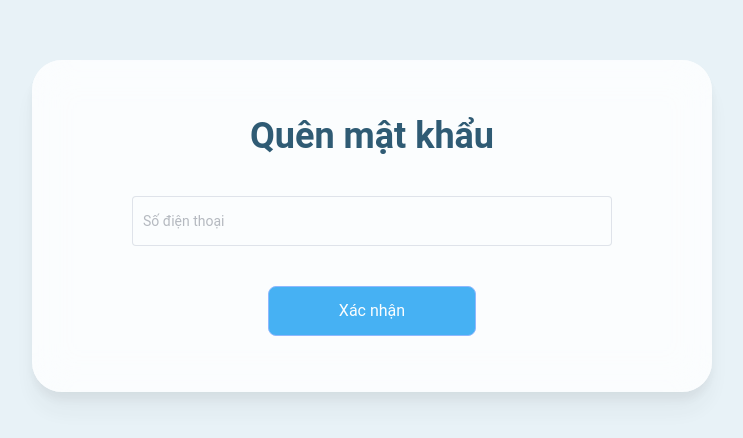
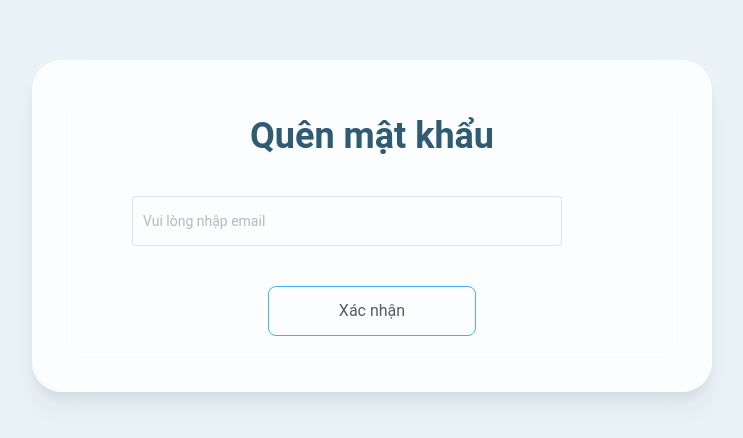
Before and after one commit to canhnd19/bekoo, a Vue app: page /forgot-pasword in a window 1280 px wide. Shown: the part 174-612 px from the top of the page, without its empty margins (268-1011 px from the left). Built offline with nearby package versions, Linux system fonts and the light colour scheme.

Commit message:
feat: map api forgot password

```diff
--- a/auto-imports.d.ts
+++ b/auto-imports.d.ts
@@ -120,6 +120,7 @@ declare module 'vue' {
   interface GlobalComponents {}
   interface ComponentCustomProperties {
     readonly EffectScope: UnwrapRef<(typeof import('vue'))['EffectScope']>
+    readonly ElMessage: UnwrapRef<(typeof import('element-plus/es'))['ElMessage']>
     readonly acceptHMRUpdate: UnwrapRef<(typeof import('pinia'))['acceptHMRUpdate']>
     readonly computed: UnwrapRef<(typeof import('vue'))['computed']>
     readonly createApp: UnwrapRef<(typeof import('vue'))['createApp']>
--- a/src/modules/auth/view/ForgotPasswordView.vue
+++ b/src/modules/auth/view/ForgotPasswordView.vue
@@ -3,20 +3,66 @@
     <div class="content">
       <div class="space-y-10">
         <p class="text-label">Quên mật khẩu</p>
-        <ElInput
-          class="input"
-          autocomplete="off"
-          style="width: 100%; height: 50px"
-          type="text"
-          placeholder="Số điện thoại"
-        />
-        <BaseButton size="large" class="mx-auto w-52">Xác nhận</BaseButton>
+        <ElForm ref="formRef" :model="fogotPass" label-width="auto" class="demo-ruleForm">
+          <ElFormItem
+            prop="email"
+            :rules="[
+              {
+                required: true,
+                message: 'Vui lòng nhập địa chỉ email',
+                trigger: 'blur'
+              },
+              {
+                type: 'email',
+                message: 'Vui lòng nhập địa chỉ email chính xác',
+                trigger: ['blur', 'change']
+              }
+            ]"
+          >
+            <ElInput
+              v-model="fogotPass.email"
+              class="input"
+              autocomplete="off"
+              style="width: 430px; height: 50px"
+              placeholder="Vui lòng nhập email"
+            />
+          </ElFormItem>
+        </ElForm>
+        <BaseButton :disabled="disabled" :loading="loading" size="large" class="mx-auto w-52" @click="conFirm"
+          >Xác nhận</BaseButton
+        >
       </div>
     </div>
   </div>
 </template>
 
-<script setup lang="ts"></script>
+<script setup lang="ts">
+import { REGEX_EMAIL } from '@/constants/regex'
+import { apiAuth } from '@/services'
+
+const router = useRouter()
+
+const loading = ref<boolean>(false)
+const fogotPass = reactive({
+  email: ''
+})
+
+const disabled = computed(() => {
+  return !fogotPass.email || !REGEX_EMAIL.test(fogotPass.email)
+})
+
+const conFirm = async () => {
+  try {
+    loading.value = true
+    await apiAuth.forgotPass({ email: fogotPass.email })
+    router.push({ name: 'PinCode' })
+    loading.value = false
+  } catch (error) {
+    loading.value = false
+    console.log(error)
+  }
+}
+</script>
 
 <style lang="scss" scoped>
 .layout {
--- a/src/services/auth/index.ts
+++ b/src/services/auth/index.ts
@@ -23,4 +23,13 @@ export default class AuthService {
       return Promise.reject(error)
     }
   }
+  async forgotPass(email: Record<any, string>): Promise<any> {
+    try {
+      const result = await request.post(`${this.prefix}/forgot-password/send-otp`, email)
+      console.log('🚀 ~ AuthService ~ forgotPass ~ result:', result)
+      return Promise.resolve(result.data)
+    } catch (error) {
+      return Promise.reject(error)
+    }
+  }
 }
```
Also changed, not shown: 1 other file (tests, documents, lock files or other folders).
